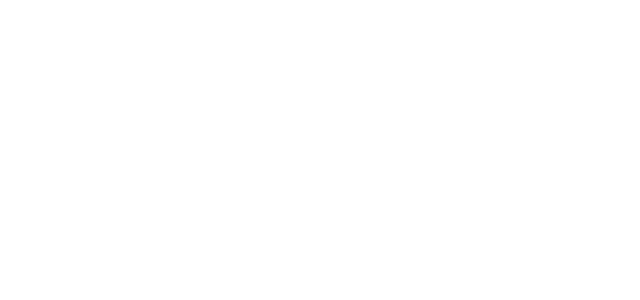
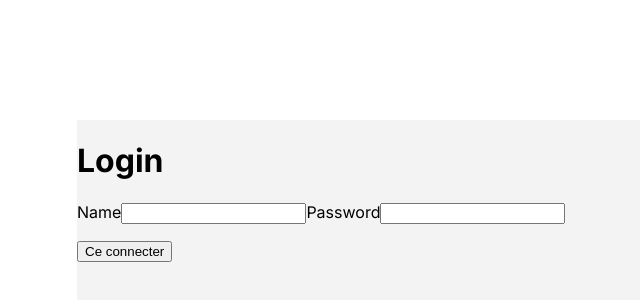
Before and after one commit to Killianlecorf/PWA-Gallery-NextJS, a Next.js app: page / in a window 1280 px wide. Shown: the part 88-388 px from the top of the page, without its empty margins (251-891 px from the left). Built offline with nearby package versions, Linux system fonts and the light colour scheme.

Commit message:
form login

```diff
--- /dev/null
+++ b/Styles/index.scss
@@ -0,0 +1 @@
+@import 'settings.scss';
--- a/package.json
+++ b/package.json
@@ -12,7 +12,8 @@
     "next": "14.2.4",
     "next-pwa": "^5.6.0",
     "react": "^18",
-    "react-dom": "^18"
+    "react-dom": "^18",
+    "sass": "^1.77.6"
   },
   "devDependencies": {
     "@types/node": "^20",
--- /dev/null
+++ b/src/Components/LoginForm/LoginForm.tsx
@@ -0,0 +1,58 @@
+'use client'
+import React, { ChangeEvent, useState } from 'react';
+import "../LoginForm/_LoginForm.scss";
+import fetchApi from '@/utils/fetchApi'
+
+interface IformData {
+    name: string;
+    password: string;
+}
+
+const LoginForm = () => {
+
+    const [ formData, setFormData ] = useState<IformData>({
+        name: "",
+        password: ""
+    })
+    const [errorMessage, setErrorMessage] = useState('')
+
+    const handleChange = (event: ChangeEvent<HTMLInputElement | HTMLTextAreaElement>) => {
+        const nameInput = event.target.name;
+        const userText = event.target.value;
+        setFormData(prevState => ({
+          ...prevState,
+          [nameInput]: userText
+        }));
+    };
+
+    const submitForm = async () => {
+
+
+        try {
+            await fetchApi('/user/login','POST', formData)
+            setFormData({
+                    name: '',
+                    password: '',
+                })
+        } catch (error: any) {
+            console.error(error);
+            setErrorMessage('Une erreur est survenue, veuillez réessayer plus tard');
+        }
+    }
+
+    return (
+        <div className='loginForm'>
+            <div className="loginFormModal">
+                <h1>Login</h1>
+                <label >Name</label>
+                <input type="text" name='name' onChange={handleChange} required/>
+                <label >Password</label>
+                <input type="password" name='password' onChange={handleChange} required/>
+                <p>{errorMessage}</p>
+                <button onClick={submitForm}>Ce connecter</button>
+            </div>
+        </div>
+    );
+};
+
+export default LoginForm;
--- /dev/null
+++ b/src/Components/LoginForm/_LoginForm.scss
@@ -0,0 +1,14 @@
+.loginForm{
+    width: 100vw;
+    height: 100vh;
+    display: flex;
+    justify-content: center;
+    align-items: center;
+
+    .loginFormModal{
+        background-color: rgb(243, 243, 243);
+        width: 50vw;
+        height: 50vh;
+
+    }
+}
--- a/src/app/layout.tsx
+++ b/src/app/layout.tsx
@@ -1,5 +1,6 @@
 import type { Metadata, } from "next";
 import { Inter } from "next/font/google";
+import "@/../Styles/index.scss";
 
 const inter = Inter({ subsets: ["latin"] });
 
--- a/src/app/page.tsx
+++ b/src/app/page.tsx
@@ -1,10 +1,11 @@
+import LoginForm from "@/Components/LoginForm/LoginForm";
 
 export default function Home() {
   return (
     <main>
-      <div>
-
-      </div>
+        <div>
+            <LoginForm />
+        </div>
     </main>
   );
 }
--- /dev/null
+++ b/src/utils/fetchApi.ts
@@ -0,0 +1,47 @@
+const request = async (url: string, method: string, bodyContent?: any): Promise<any> => {
+    try {
+        let options: RequestInit = {
+            method,
+            credentials: 'include',
+            headers: {
+                'Content-Type': 'application/json'
+            }
+        };
+
+        if (method !== 'GET' && method !== 'DELETE') {
+            options.body = JSON.stringify(bodyContent);
+        }
+
+        const response = await fetch(path + url, options);
+
+        let sentResponse: {
+            ok: boolean;
+            status: number;
+            message: string;
+            data: any;
+        } = {
+            ok: response.ok,
+            status: response.status,
+            message: response.statusText,
+            data: null
+        };
+
+        if (response.status === 200) {
+            sentResponse.data = await response.json();
+        }
+
+        return sentResponse;
+    } catch (error) {
+        console.error(error);
+        return {
+            ok: false,
+            status: 500,
+            message: 'Error request',
+            data: null
+        };
+    }
+};
+
+const path = 'http://localhost:6053/api';
+
+export default request;
```
Also changed, not shown: src/Components/RegisterForm/RegisterForm.tsx (added, +58 -0 lines), Styles/_settings.scss (added), src/Components/RegisterForm/_RegisterForm.scss (added), 1 other file (tests, documents, lock files or other folders).
